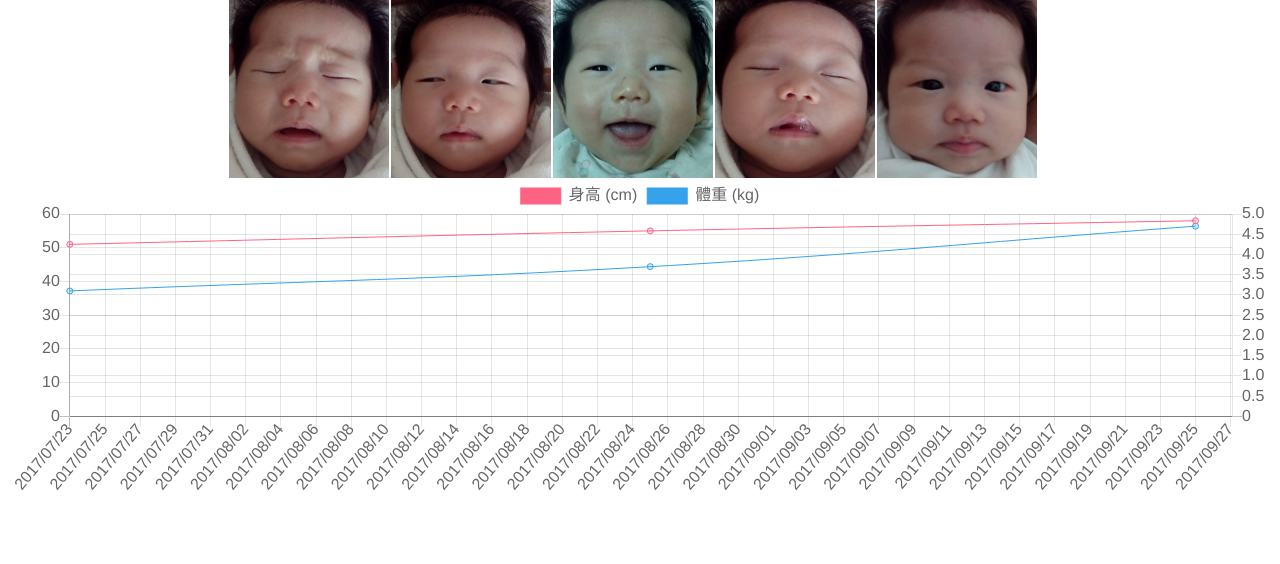
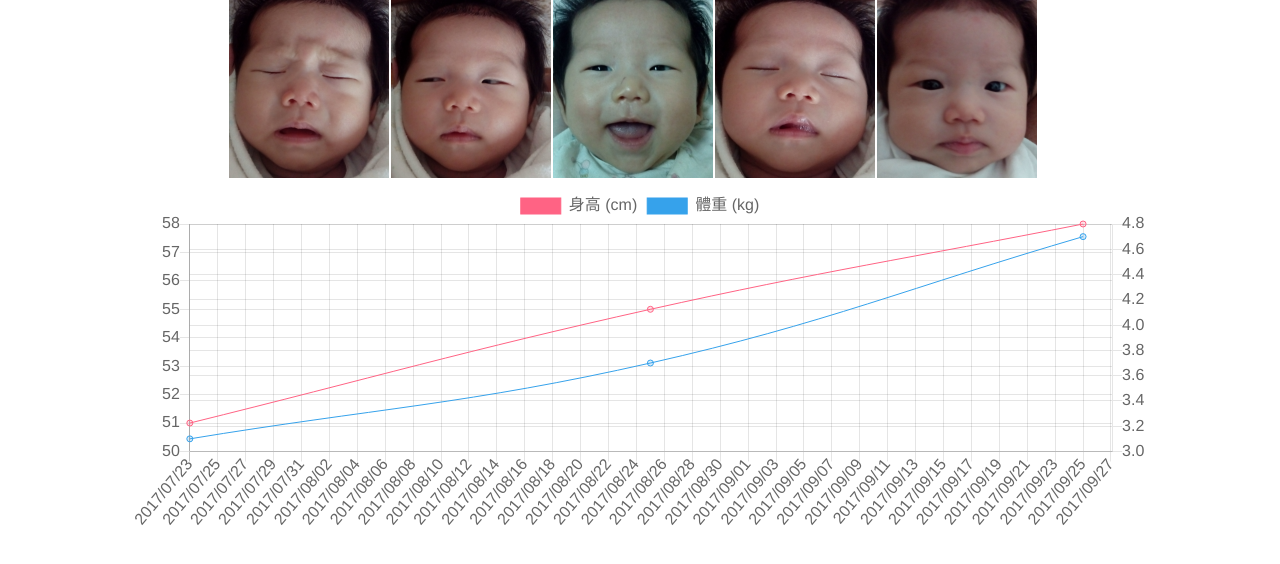
Before and after one commit to PsMonkey/Alice, a plain HTML site: page TNG/index.html in a window 1280 px wide. Shown: the part 106-670 px from the top of the page. Drawn offline with nearby package versions, Linux system fonts and the light colour scheme.

Commit message:
改善體型圖表顯示

```diff
--- a/TNG/index.html
+++ b/TNG/index.html
@@ -27,6 +27,14 @@
 	width: 820px;
 	height: 200px;
 }
+
+.chart_panel {
+	margin-left: auto;
+	margin-right: auto;
+	width: 80vw;
+	height: 40vh;
+	margin-top: 10px;
+}
 </style>
 </head>
 
@@ -39,7 +47,10 @@
 <img src="img/avatar4.png" class="avatar" />
 <img src="img/avatar5.png" class="avatar" />
 </div>
-<canvas id="sizeChart" width="400" height="100"></canvas>
+
+<div class="chart_panel">
+	<canvas id="sizeChart" width="300" height="100"></canvas>
+</div>
 </body>
 </html>
 
@@ -75,12 +86,12 @@ new Chart(
 			]
 		},
 		options: {
-			responsive: true,
 			legend: {
 				display: true
 			},
 			scales: {
-				xAxes: [{
+				xAxes: [
+					{
 						type: "time",
 						time: {
 							format: dateFormat,
@@ -92,14 +103,15 @@ new Chart(
 								year: dateFormat
 							},
 						},
-				}, ],
+					},
+				],
 				yAxes: [
 					{
 						id: "height-axis",
 						display: true,
 						position: "left",
 						ticks: {
-							beginAtZero:true
+							min: 50
 						}
 					},
 					{
@@ -107,7 +119,7 @@ new Chart(
 						display: true,
 						position: "right",
 						ticks: {
-							beginAtZero:true
+							min: 3
 						}
 					}
 				]
```
Lines whose indentation alone changed are shown as unchanged.
